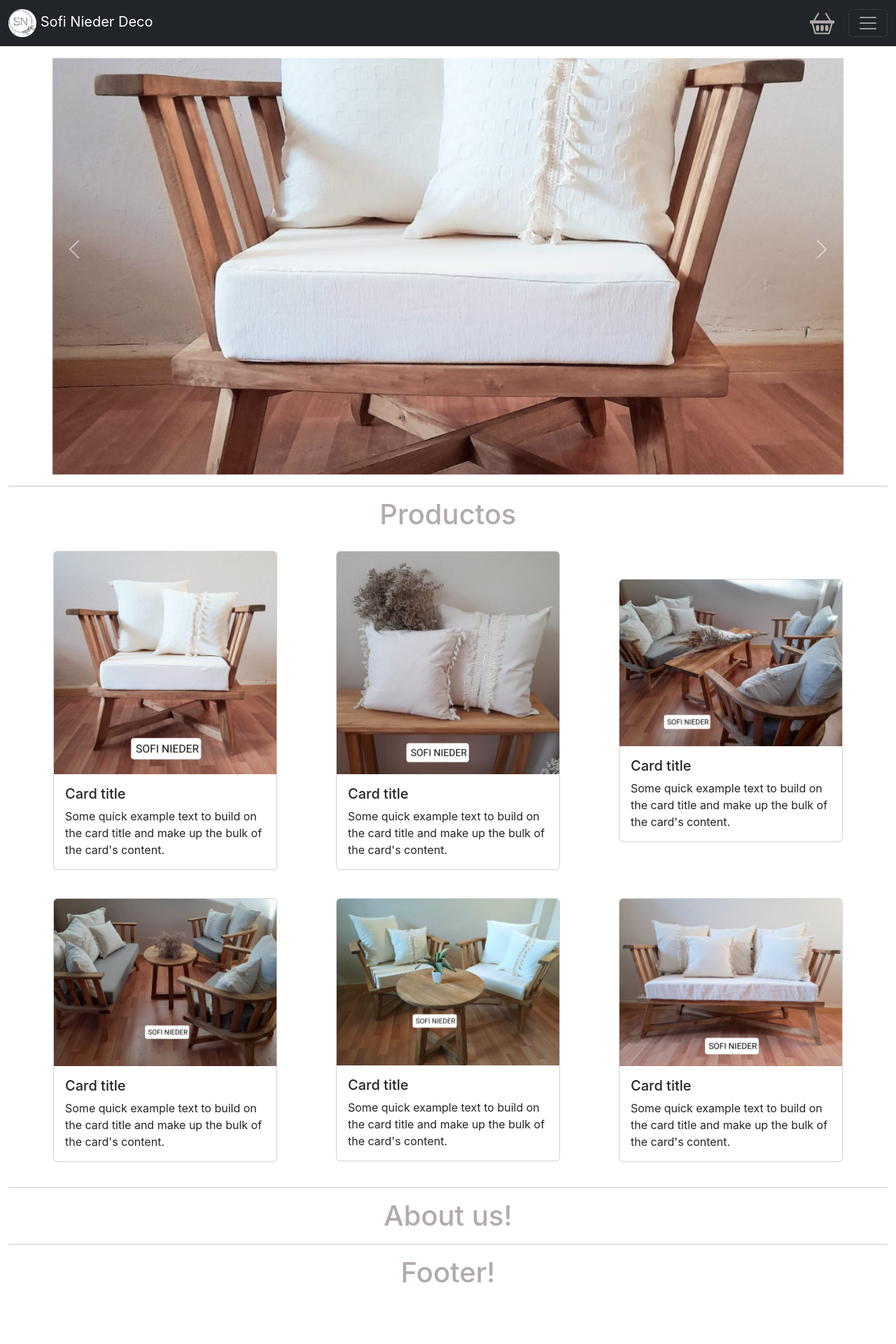
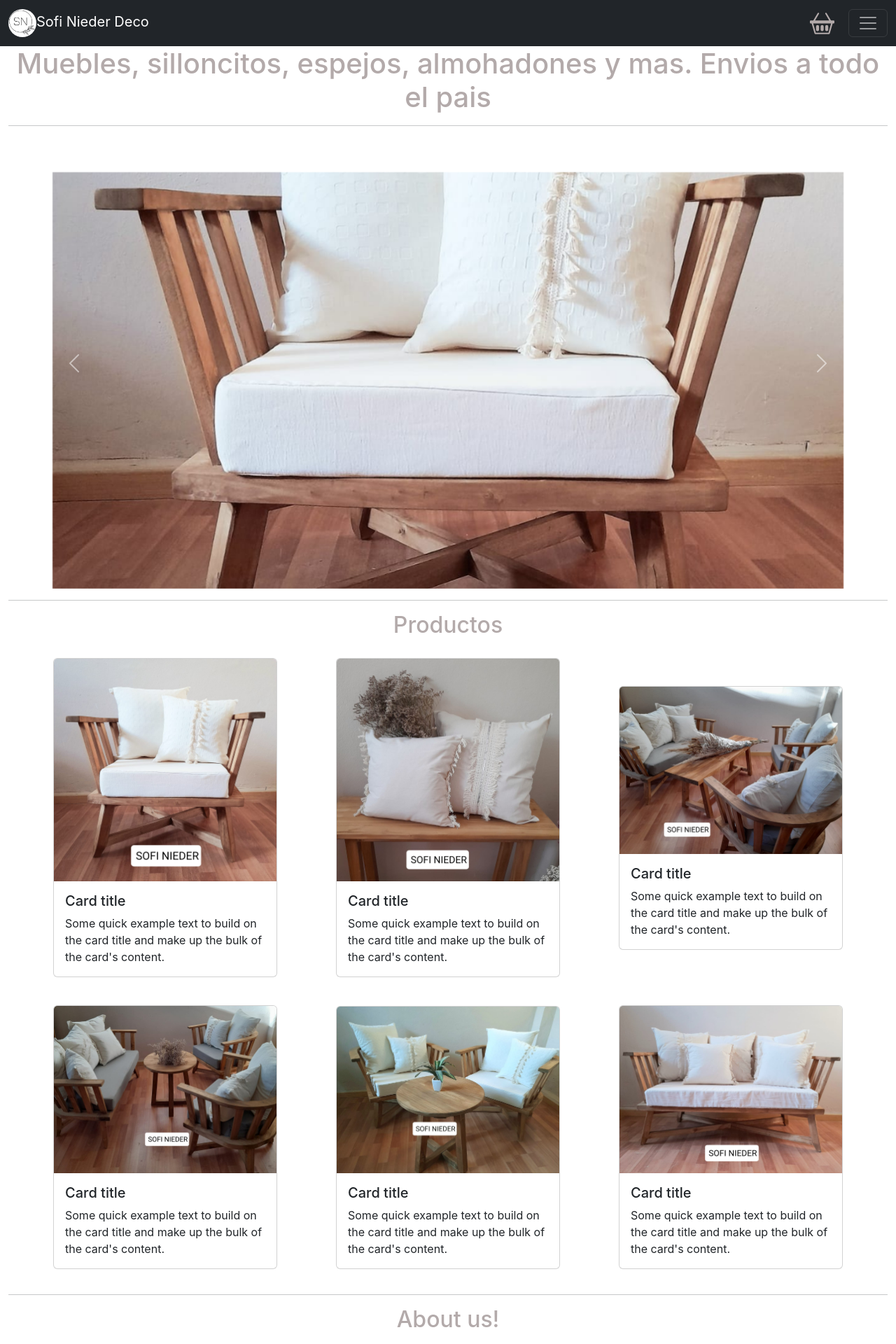
Before and after one commit to niederhausertomas/sofi-nieder-app-React-CoderHouse, a React (Create React App) app: page / in a window 1280 px wide. Shown: the top 1920 px of the page at 70% size. Before the commit the page ends 1850 px from the top, so only its background shows below. Built offline with nearby package versions, Linux system fonts and the light colour scheme.

Commit message:
se suman 2 componentes
Los componentes:
CartWidget: con el logo.
ItemListContainer- usando un props.

```diff
--- a/src/App.js
+++ b/src/App.js
@@ -3,12 +3,15 @@ import AboutUs from './components/AboutUs';
 import Cards from './components/Cards';
 import Carrousel from './components/Carrousel';
 import Footer from './components/Footer';
+import ItemListContainer from './components/ItemListContainer';
 import NavBar from './components/NavBar';
 
 function App() {
   return (
     <div className="container-fluid">
       <NavBar />
+      <hr />
+      <ItemListContainer muebles="Muebles, silloncitos, espejos, almohadones y mas. Envios a todo el pais" />
       <hr />
       <Carrousel />
       <hr />
--- a/src/components/AboutUs.jsx
+++ b/src/components/AboutUs.jsx
@@ -3,7 +3,7 @@ import React from "react";
 const AboutUs = ()=>{
     return (
         <div>
-            <h1 className="titulo">About us!</h1>
+            <h2 className="titulo">About us!</h2>
         </div>
     )
 }
--- a/src/components/Cards.jsx
+++ b/src/components/Cards.jsx
@@ -9,7 +9,7 @@ import producto6 from "../assets/images/producto6.jpg";
 const Cards = ()=>{
     return (
     <div>
-        <h1 className="titulo">Productos</h1>
+        <h2 className="titulo">Productos</h2>
         <div className="cards d-flex align-items-center d-flex justify-content-evenly">
             <div className="card col-6 col-sm-3">
                 <img src={producto1} className="card-img-top" alt="..."/>
--- /dev/null
+++ b/src/components/CartWidget.jsx
@@ -0,0 +1,8 @@
+import React from "react";
+import logo from "../assets/images/logosofinieder.jpg";
+const CartWidget = ()=>{
+    return (
+        <img src={logo} id="logo" alt="logo de Sofi Nieder"/>
+    )
+}
+export default CartWidget;
--- a/src/components/Footer.jsx
+++ b/src/components/Footer.jsx
@@ -3,7 +3,7 @@ import React from "react";
 const Footer = ()=>{
     return (
         <div>
-            <h1 className="titulo">Footer!</h1>
+            <h2 className="titulo">Footer!</h2>
         </div>
     )
 }
--- /dev/null
+++ b/src/components/ItemListContainer.jsx
@@ -0,0 +1,12 @@
+import React from "react";
+
+const ItemListContainer = (props)=>{
+    return (
+        <div>
+            <hr/>
+            <hr/>
+            <h1 className="titulo">{props.muebles}</h1>
+        </div>
+    )
+}
+export default ItemListContainer;
--- a/src/components/NavBar.jsx
+++ b/src/components/NavBar.jsx
@@ -1,12 +1,13 @@
 import React from "react";
-import logo from "../assets/images/logosofinieder.jpg";
+import CartWidget from "./CartWidget";
 
 const NavBar = ()=>{
     return (
     <div className="container">
         <nav className="navbar navbar-dark bg-dark fixed-top">
             <div className="container-fluid">
-                <a className="navbar-brand" href="#logo"> <img src={logo} id="logo" alt="logo de Sofi Nieder"/> Sofi Nieder Deco</a>
+                <a className="navbar-brand" href="#logo">
+                <CartWidget />Sofi Nieder Deco</a>
                 <button id="iconoCarrito" className="bg-dark" href="#">
                     <svg xmlns="http://www.w3.org/2000/svg" fill="currentColor" className="bi bi-basket2" viewBox="0 0 16 16">
                         <path d="M4 10a1 1 0 0 1 2 0v2a1 1 0 0 1-2 0v-2zm3 0a1 1 0 0 1 2 0v2a1 1 0 0 1-2 0v-2zm3 0a1 1 0 1 1 2 0v2a1 1 0 0 1-2 0v-2z"/>
```
